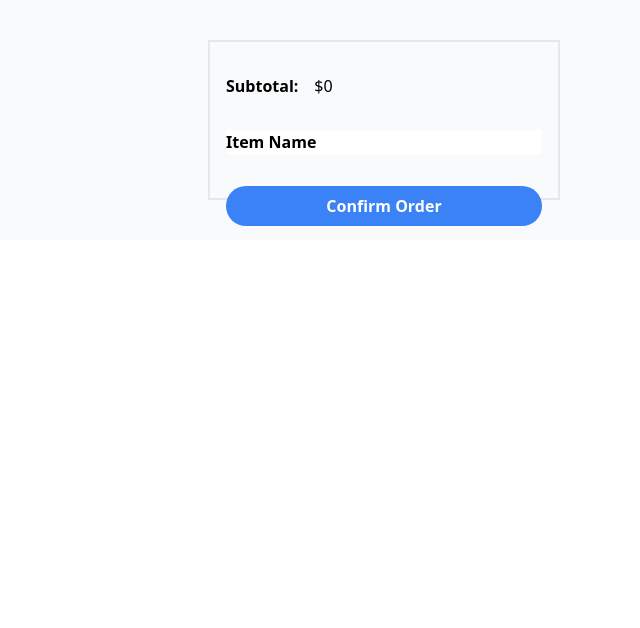
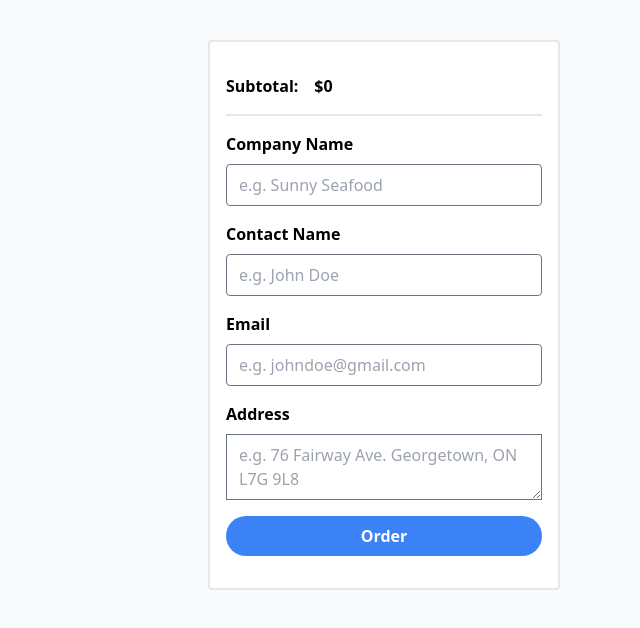
Before and after one commit to nicholas1022/hack-winful-demo, a Next.js app in the folder hack-winful-web/: page /checkout in a window 1280 px wide. Shown: the top 628 px of the page, without its empty margins (640-1280 px from the left). Built offline with nearby package versions, Linux system fonts and the light colour scheme.

Commit message:
Added customer info form to the checkout page

```diff
--- a/hack-winful-web/components/ConfirmationModal.tsx
+++ b/hack-winful-web/components/ConfirmationModal.tsx
@@ -11,12 +11,12 @@ const style = {
   transform: "translate(-50%, -50%)",
   width: 400,
   bgcolor: "background.paper",
-  border: "2px solid #000",
   boxShadow: 24,
   p: 4,
 };
 
 interface ConfirmationModalProps {
+  buttonText: string;
   topic: string;
   description: string;
   onClickConfirm: () => void;
@@ -26,7 +26,7 @@ export default function ConfirmationModal(props: ConfirmationModalProps) {
   const [open, setOpen] = React.useState(false);
   const handleOpen = () => setOpen(true);
   const handleClose = () => setOpen(false);
-  const { topic, description, onClickConfirm } = props;
+  const { buttonText, topic, description, onClickConfirm } = props;
 
   return (
     <div>
@@ -34,7 +34,7 @@ export default function ConfirmationModal(props: ConfirmationModalProps) {
         className='font-bold py-2 px-4 rounded-full w-full bg-blue-500 text-white hover:bg-blue-600 active:bg-blue-700 '
         onClick={handleOpen}
       >
-        Confirm Order
+        {buttonText}
       </button>
       <Modal
         open={open}
@@ -53,8 +53,8 @@ export default function ConfirmationModal(props: ConfirmationModalProps) {
             <button className='btn btn-blue rounded' onClick={handleClose}>
               Cancel
             </button>
-            <button className='btn btn-blue rounded' onClick={handleOpen}>
-              Confirm Order
+            <button className='btn btn-blue rounded' onClick={() => {}}>
+              Confirm
             </button>
           </div>
         </Box>
--- a/hack-winful-web/pages/checkout/index.tsx
+++ b/hack-winful-web/pages/checkout/index.tsx
@@ -1,4 +1,4 @@
-import { useEffect, useState } from "react";
+import { SetStateAction, useEffect, useState } from "react";
 import { CheckoutCard } from "../../components/CheckoutCard";
 import ConfirmationModal from "../../components/ConfirmationModal";
 const data: Item[] = [
@@ -61,10 +61,16 @@ const data: Item[] = [
 ];
 
 export default function Page() {
+  // Contains items added to the shopping cart
   const [cart, setCart] = useState<
     Array<{ id: string; quantity: number; price?: number }>
   >([]);
+  // Total price of all items
   const [totalPrice, setTotalPrice] = useState<number>(0);
+  const [companyName, setCompanyName] = useState<string>("");
+  const [contactName, setContactName] = useState<string>("");
+  const [email, setEmail] = useState<string>("");
+  const [address, setAddress] = useState<string>("");
 
   // Retrieve shopping cart information from localstorage
   useEffect(() => {
@@ -117,13 +123,15 @@ export default function Page() {
       updateCartItemQuantity(id, newQuantity);
     }
   }
+
+  // Update the order price of the item if the item is in the cart
   function onPriceChange(id: string, newPrice: number) {
-    // Update the order price of the item if the item is in the cart
     if (cart.find((item) => item.id == id)) {
       updateCartItemPrice(id, newPrice);
     }
   }
 
+  // Update the price for the items in the order if custom price applied
   function updateCartItemPrice(id: string, newPrice: number) {
     setCart((prevItems) =>
       prevItems.map((item) =>
@@ -164,29 +172,71 @@ export default function Page() {
             })}
           </div>
 
-          <div className='flex flex-col border-2 w-full h-40 py-8 px-4'>
-            <div className='flex flex-col gap-8'>
-              <div className='flex flex-row gap-4'>
-                <p className='font-bold'>Subtotal:</p>
+          <div className='flex flex-col border-2 w-full py-8 px-4 rounded bg-white'>
+            <div className='flex flex-col gap-4'>
+              <div className='flex flex-row gap-4 font-bold border-b-2 pb-4'>
+                <p>Subtotal:</p>
                 <p>${totalPrice}</p>
               </div>
-              <form className='flex justify-centre bg-white rounded'>
+              <form className='flex flex-col justify-centre rounded gap-4'>
                 <div className='inputGroup'>
-                  <p className='font-bold'>Item Name</p>
-                  {/* <input
+                  <p className='font-bold'>Company Name</p>
+                  <input
                     type='text'
-                    name='item name'
-                    id='item name'
-                    value={itemName}
+                    name='comapany name'
+                    id='company name'
+                    value={companyName}
                     onChange={(e) => {
-                      setItemName(e.currentTarget.value);
+                      setCompanyName(e.currentTarget.value);
                     }}
                     className='placeholder:text-gray-400'
-                    placeholder='e.g. 24 packs Lobster'
-                  /> */}
+                    placeholder='e.g. Sunny Seafood'
+                  />
+                </div>
+                <div className='inputGroup'>
+                  <p className='font-bold'>Contact Name</p>
+                  <input
+                    type='text'
+                    name='contact name'
+                    id='contact name'
+                    value={contactName}
+                    onChange={(e) => {
+                      setContactName(e.currentTarget.value);
+                    }}
+                    className='placeholder:text-gray-400'
+                    placeholder='e.g. John Doe'
+                  />
+                </div>
+                <div className='inputGroup'>
+                  <p className='font-bold'>Email</p>
+                  <input
+                    type='text'
+                    name='email'
+                    id='email'
+                    value={email}
+                    onChange={(e) => {
+                      setEmail(e.currentTarget.value);
+                    }}
+                    className='placeholder:text-gray-400'
+                    placeholder='e.g. johndoe@gmail.com'
+                  />
+                </div>
+                <div className='inputGroup'>
+                  <p className='font-bold'>Address</p>
+                  <textarea
+                    name='address'
+                    id='address'
+                    value={address}
+                    onChange={(e) => {
+                      setAddress(e.currentTarget.value);
+                    }}
+                    className='placeholder:text-gray-400'
+                    placeholder='e.g. 76 Fairway Ave. Georgetown, ON L7G 9L8'
+                  />
                 </div>
               </form>
               <ConfirmationModal
+                buttonText={"Order"}
                 topic='Confirm Order'
                 description='Do you confirm the order?'
                 onClickConfirm={() => {}}
```
